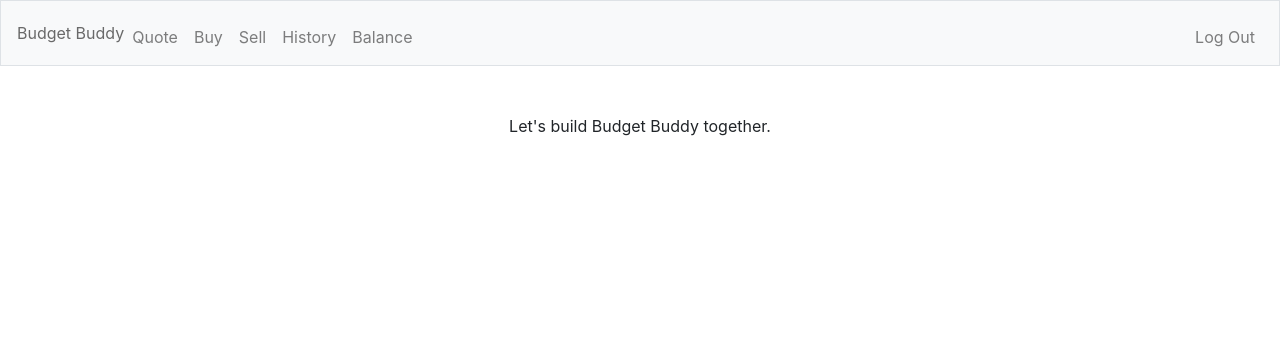
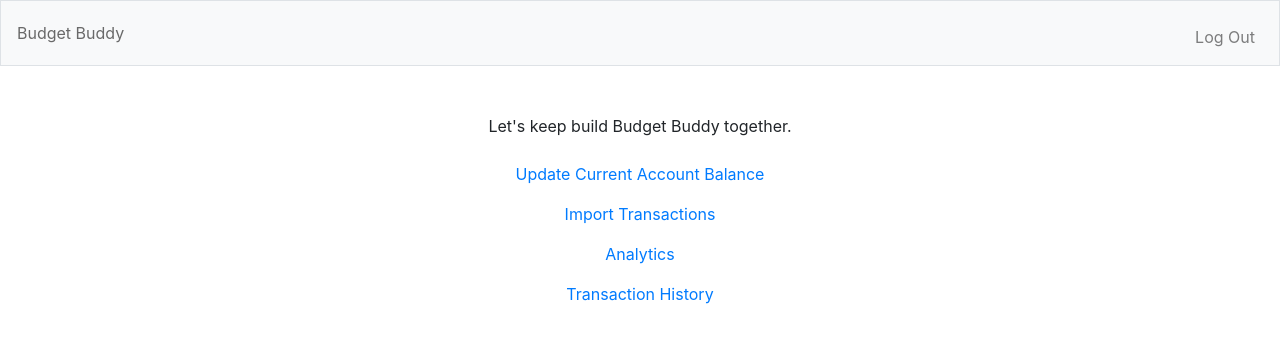
Before and after one commit to git-ocallaghan/finalprojectCS50, a Flask app: page / in a window 1280 px wide. Shown: the top 343 px of the page. Run offline with Flask 2, Linux system fonts and the light colour scheme; a user stored in the database is signed in; some libraries are stand-ins or nearby versions.

Commit message:
Fourth Commit - working login and index-start again with balance function

```diff
--- a/app.py
+++ b/app.py
@@ -27,9 +27,13 @@ db = SQL("sqlite:///budget.db")
 @app.route("/")
 @login_required
 def index():
-    """Show transaction history"""
+    #Home page
+    user_id = session["user_id"]
 
-    return render_template("/index.html")
+    current_balance = db.execute("SELECT account_balance FROM users WHERE id = ?", user_id)[0]['account_balance']
+    print(current_balance)
+
+    return render_template("/index.html",current_balance=usd(current_balance))
 
 @app.route("/login", methods=["GET", "POST"])
 def login():
--- a/templates/index.html
+++ b/templates/index.html
@@ -5,5 +5,12 @@
 {% endblock %}
 
 {% block main %}
-    <p>Let's build Budget Buddy together.</p>
+    <p>Let's keep build Budget Buddy together.</p>
+    <uL class="navbar-nav ml-auto mt-2">
+        <li class="nav-item"><a class="nav-link" href="/balance">Update Current Account Balance</a></li>
+        <li class="nav-item"><a class="nav-link" href="/imports">Import Transactions</a></li>
+        <li class="nav-item"><a class="nav-link" href="/analytics">Analytics</a></li>
+        <li class="nav-item"><a class="nav-link" href="/history">Transaction History</a></li>
+    </uL>
+    </form>
 {% endblock %}
--- a/templates/layout.html
+++ b/templates/layout.html
@@ -32,13 +32,6 @@
             </button>
             <div class="collapse navbar-collapse" id="navbar">
                 {% if session.user_id %}
-                    <ul class="navbar-nav mr-auto mt-2">
-                        <li class="nav-item"><a class="nav-link" href="/quote">Quote</a></li>
-                        <li class="nav-item"><a class="nav-link" href="/buy">Buy</a></li>
-                        <li class="nav-item"><a class="nav-link" href="/sell">Sell</a></li>
-                        <li class="nav-item"><a class="nav-link" href="/history">History</a></li>
-                        <li class="nav-item"><a class="nav-link" href="/add">Balance</a></li>
-                    </ul>
                     <ul class="navbar-nav ml-auto mt-2">
                         <li class="nav-item"><a class="nav-link" href="/logout">Log Out</a></li>
                     </ul>
```
Also changed, not shown: templates/balance.html (added, +14 -0 lines), budget.db, templates/history.html (added), templates/imports.html (added), templates/records.html (deleted).
